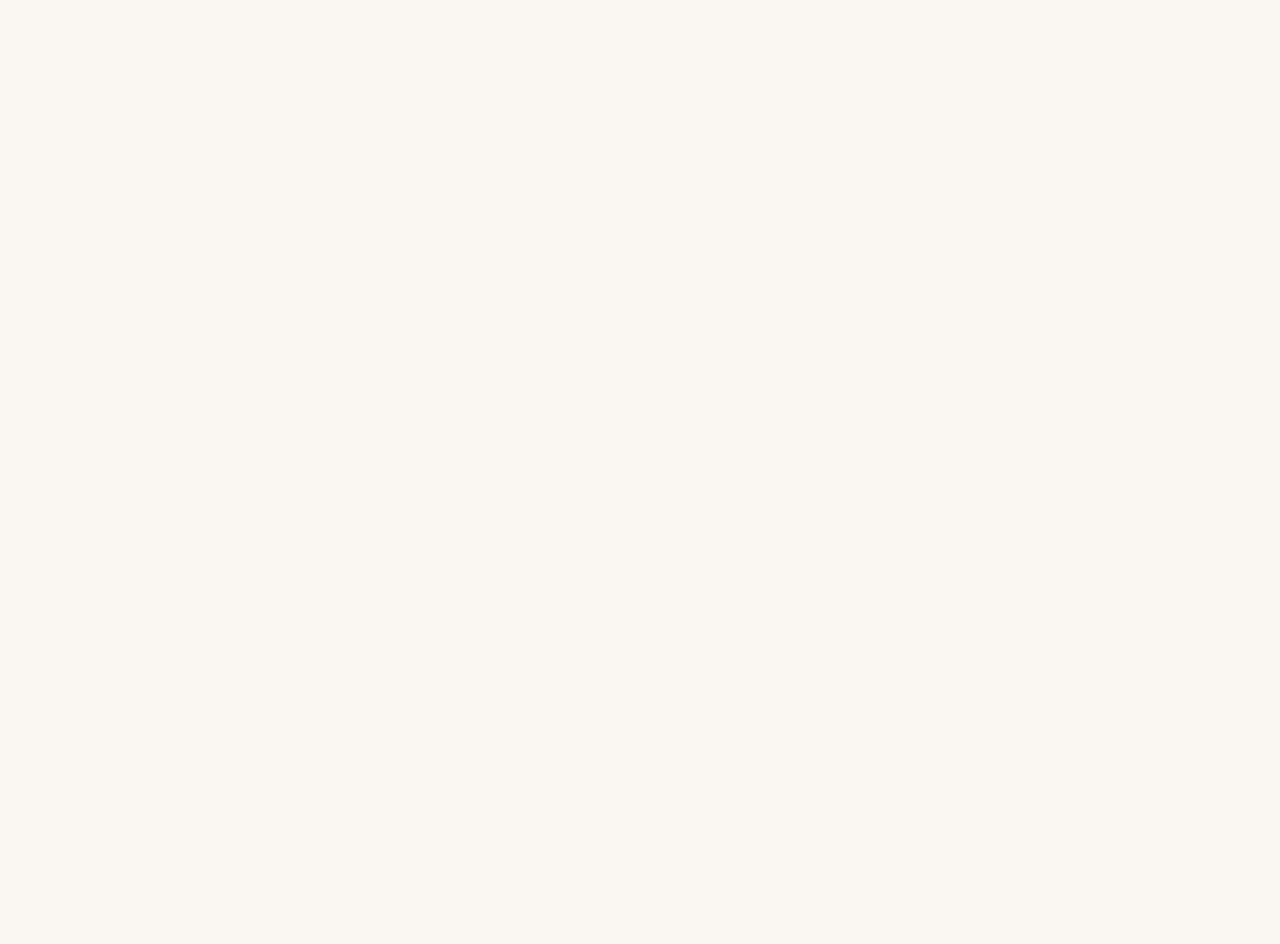
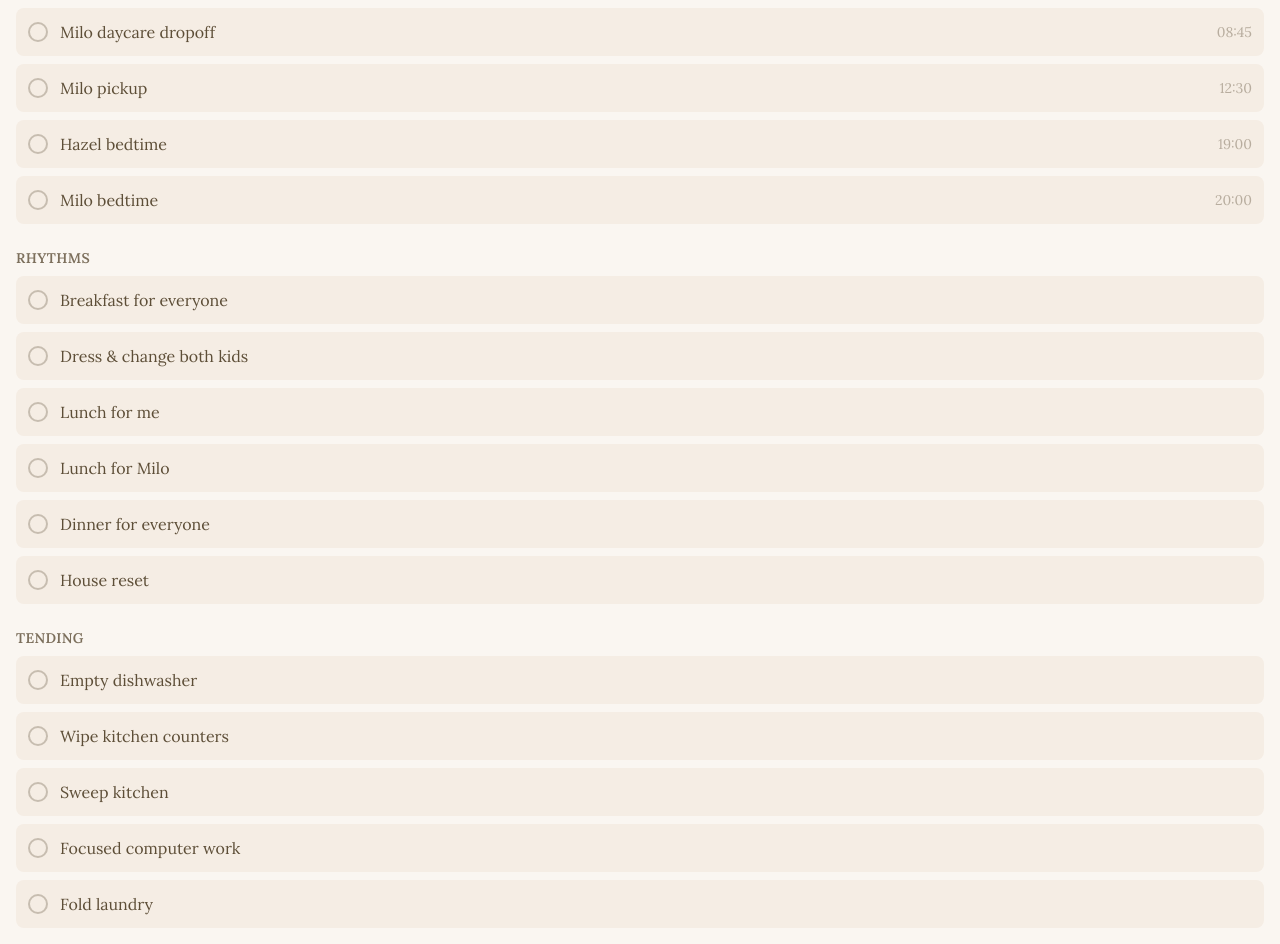
Before and after one commit to graceolivia/Rhythms-MVP-web, a React (Vite) app in the folder rhythm/: page / in a window 1280 px wide. Shown: the part 280-1224 px from the top of the page. Before the commit the page ends 800 px from the top, so only its background shows below. Built offline with nearby package versions, Linux system fonts and the light colour scheme.

Commit message:
add seed data for dev mode

```diff
--- a/rhythm/src/App.tsx
+++ b/rhythm/src/App.tsx
@@ -1,7 +1,34 @@
-import { Today } from './screens/Today'
+import { useEffect, useState } from 'react';
+import { Today } from './screens/Today';
+import { shouldLoadSeedData, loadSeedData } from './utils/seedData';
+import { useChildStore } from './stores/useChildStore';
+import { useNapStore } from './stores/useNapStore';
+import { useTaskStore } from './stores/useTaskStore';
 
 function App() {
-  return <Today />
+  const [isReady, setIsReady] = useState(false);
+
+  useEffect(() => {
+    // Load seed data in development if no data exists
+    if (shouldLoadSeedData()) {
+      loadSeedData({
+        childStore: useChildStore,
+        napStore: useNapStore,
+        taskStore: useTaskStore,
+      });
+    }
+    setIsReady(true);
+  }, []);
+
+  if (!isReady) {
+    return (
+      <div className="min-h-screen bg-cream flex items-center justify-center">
+        <p className="text-bark/60">Loading...</p>
+      </div>
+    );
+  }
+
+  return <Today />;
 }
 
-export default App
+export default App;
--- /dev/null
+++ b/rhythm/src/utils/seedData.ts
@@ -0,0 +1,287 @@
+import { format } from 'date-fns';
+import type { Child, NapSchedule, Task, TaskInstance } from '../types';
+
+// ============================================
+// SAMPLE CHILDREN
+// ============================================
+
+export const seedChildren: Omit<Child, 'id'>[] = [
+  {
+    name: 'Milo',
+    birthdate: '2022-04-10',
+    isNappingAge: true,
+  },
+  {
+    name: 'Hazel',
+    birthdate: '2024-07-15',
+    isNappingAge: true,
+  },
+];
+
+// ============================================
+// NAP SCHEDULES (childId will be set after children are created)
+// ============================================
+
+export const seedNapSchedules: Omit<NapSchedule, 'id' | 'childId'>[] = [
+  // Milo (toddler) - one afternoon nap
+  {
+    napNumber: 1,
+    typicalStart: '13:00',
+    typicalEnd: '15:00',
+  },
+];
+
+export const seedBabyNapSchedules: Omit<NapSchedule, 'id' | 'childId'>[] = [
+  // Hazel (baby) - two naps
+  {
+    napNumber: 1,
+    typicalStart: '09:30',
+    typicalEnd: '11:00',
+  },
+  {
+    napNumber: 2,
+    typicalStart: '13:30',
+    typicalEnd: '15:00',
+  },
+];
+
+// ============================================
+// TASKS (Templates)
+// ============================================
+
+export const seedTasks: Omit<Task, 'id'>[] = [
+  // ANCHORS - fixed time events
+  {
+    title: 'Milo daycare dropoff',
+    tier: 'anchor',
+    scheduledTime: '08:45',
+    recurrence: 'weekdays',
+    napContext: null,
+    isActive: true,
+    category: 'kids',
+  },
+  {
+    title: 'Milo pickup',
+    tier: 'anchor',
+    scheduledTime: '12:30',
+    recurrence: 'weekdays',
+    napContext: null,
+    isActive: true,
+    category: 'kids',
+  },
+  {
+    title: 'Hazel bedtime',
+    tier: 'anchor',
+    scheduledTime: '19:00',
+    recurrence: 'daily',
+    napContext: null,
+    isActive: true,
+    category: 'kids',
+  },
+  {
+    title: 'Milo bedtime',
+    tier: 'anchor',
+    scheduledTime: '20:00',
+    recurrence: 'daily',
+    napContext: null,
+    isActive: true,
+    category: 'kids',
+  },
+
+  // RHYTHMS - daily non-negotiables
+  {
+    title: 'Breakfast for everyone',
+    tier: 'rhythm',
+    scheduledTime: null,
+    recurrence: 'daily',
+    napContext: 'any',
+    isActive: true,
+    category: 'meals',
+  },
+  {
+    title: 'Dress & change both kids',
+    tier: 'rhythm',
+    scheduledTime: null,
+    recurrence: 'daily',
+    napContext: 'both-awake',
+    isActive: true,
+    category: 'kids',
+  },
+  {
+    title: 'Lunch for me',
+    tier: 'rhythm',
+    scheduledTime: null,
+    recurrence: 'daily',
+    napContext: 'any',
+    isActive: true,
+    category: 'self-care',
+  },
+  {
+    title: 'Lunch for Milo',
+    tier: 'rhythm',
+    scheduledTime: null,
+    recurrence: 'daily',
+    napContext: 'any',
+    isActive: true,
+    category: 'meals',
+  },
+  {
+    title: 'Dinner for everyone',
+    tier: 'rhythm',
+    scheduledTime: null,
+    recurrence: 'daily',
+    napContext: 'any',
+    isActive: true,
+    category: 'meals',
+  },
+  {
+    title: 'House reset',
+    tier: 'rhythm',
+    scheduledTime: null,
+    recurrence: 'daily',
+    napContext: 'both-asleep',
+    isActive: true,
+    category: 'tidying',
+  },
+
+  // TENDING - nice to haves
+  {
+    title: 'Empty dishwasher',
+    tier: 'tending',
+    scheduledTime: null,
+    recurrence: 'daily',
+    napContext: 'baby-asleep',
+    isActive: true,
+    category: 'kitchen',
+  },
+  {
+    title: 'Wipe kitchen counters',
+    tier: 'tending',
+    scheduledTime: null,
+    recurrence: 'daily',
+    napContext: 'any',
+    isActive: true,
+    category: 'kitchen',
+  },
+  {
+    title: 'Sweep kitchen',
+    tier: 'tending',
+    scheduledTime: null,
+    recurrence: 'daily',
+    napContext: 'both-asleep',
+    isActive: true,
+    category: 'kitchen',
+  },
+  {
+    title: 'Focused computer work',
+    tier: 'tending',
+    scheduledTime: null,
+    recurrence: 'daily',
+    napContext: 'both-asleep',
+    isActive: true,
+    category: 'focus-work',
+  },
+  {
+    title: 'Fold laundry',
+    tier: 'tending',
+    scheduledTime: null,
+    recurrence: 'daily',
+    napContext: 'toddler-asleep',
+    isActive: true,
+    category: 'laundry',
+  },
+  {
+    title: 'Start a load of laundry',
+    tier: 'tending',
+    scheduledTime: null,
+    recurrence: { type: 'specific-days', days: [1, 3, 5] }, // Mon, Wed, Fri
+    napContext: 'any',
+    isActive: true,
+    category: 'laundry',
+  },
+  {
+    title: 'Vacuum living room',
+    tier: 'tending',
+    scheduledTime: null,
+    recurrence: 'weekly',
+    napContext: 'both-awake',
+    isActive: true,
+    category: 'cleaning',
+  },
+];
+
+// ============================================
+// CHECK IF SEED DATA SHOULD BE LOADED
+// ============================================
+
+export function shouldLoadSeedData(): boolean {
+  // Only load in development mode
+  if (import.meta.env.PROD) {
+    return false;
+  }
+
+  // Check if user has onboarded (rhythm_children exists with data)
+  const existingChildren = localStorage.getItem('rhythm_children');
+  if (!existingChildren) {
+    return true;
+  }
+
+  try {
+    const parsed = JSON.parse(existingChildren);
+    // Zustand persist wraps state in { state: { children: [] }, version: 0 }
+    const children = parsed?.state?.children ?? parsed?.children ?? parsed;
+    return !children || (Array.isArray(children) && children.length === 0);
+  } catch {
+    return true;
+  }
+}
+
+// ============================================
+// LOAD SEED DATA INTO STORES
+// ============================================
+
+export function loadSeedData(stores: {
+  childStore: {
+    getState: () => { children: Child[]; addChild: (child: Omit<Child, 'id'>) => string };
+  };
+  napStore: {
+    getState: () => { addNapSchedule: (schedule: Omit<NapSchedule, 'id'>) => string };
+  };
+  taskStore: {
+    getState: () => { addTask: (task: Omit<Task, 'id'>) => string };
+  };
+}): void {
+  console.log('🌱 Loading seed data for development...');
+
+  const childState = stores.childStore.getState();
+  const napState = stores.napStore.getState();
+  const taskState = stores.taskStore.getState();
+
+  // Add children and track their IDs
+  const childIds: string[] = [];
+  seedChildren.forEach((child) => {
+    const id = childState.addChild(child);
+    childIds.push(id);
+  });
+
+  // Add nap schedules for Milo (first child - toddler)
+  if (childIds[0]) {
+    seedNapSchedules.forEach((schedule) => {
+      napState.addNapSchedule({ ...schedule, childId: childIds[0] });
+    });
+  }
+
+  // Add nap schedules for Hazel (second child - baby)
+  if (childIds[1]) {
+    seedBabyNapSchedules.forEach((schedule) => {
+      napState.addNapSchedule({ ...schedule, childId: childIds[1] });
+    });
+  }
+
+  // Add tasks
+  seedTasks.forEach((task) => {
+    taskState.addTask(task);
+  });
+
+  console.log('✅ Seed data loaded!');
+}
```
